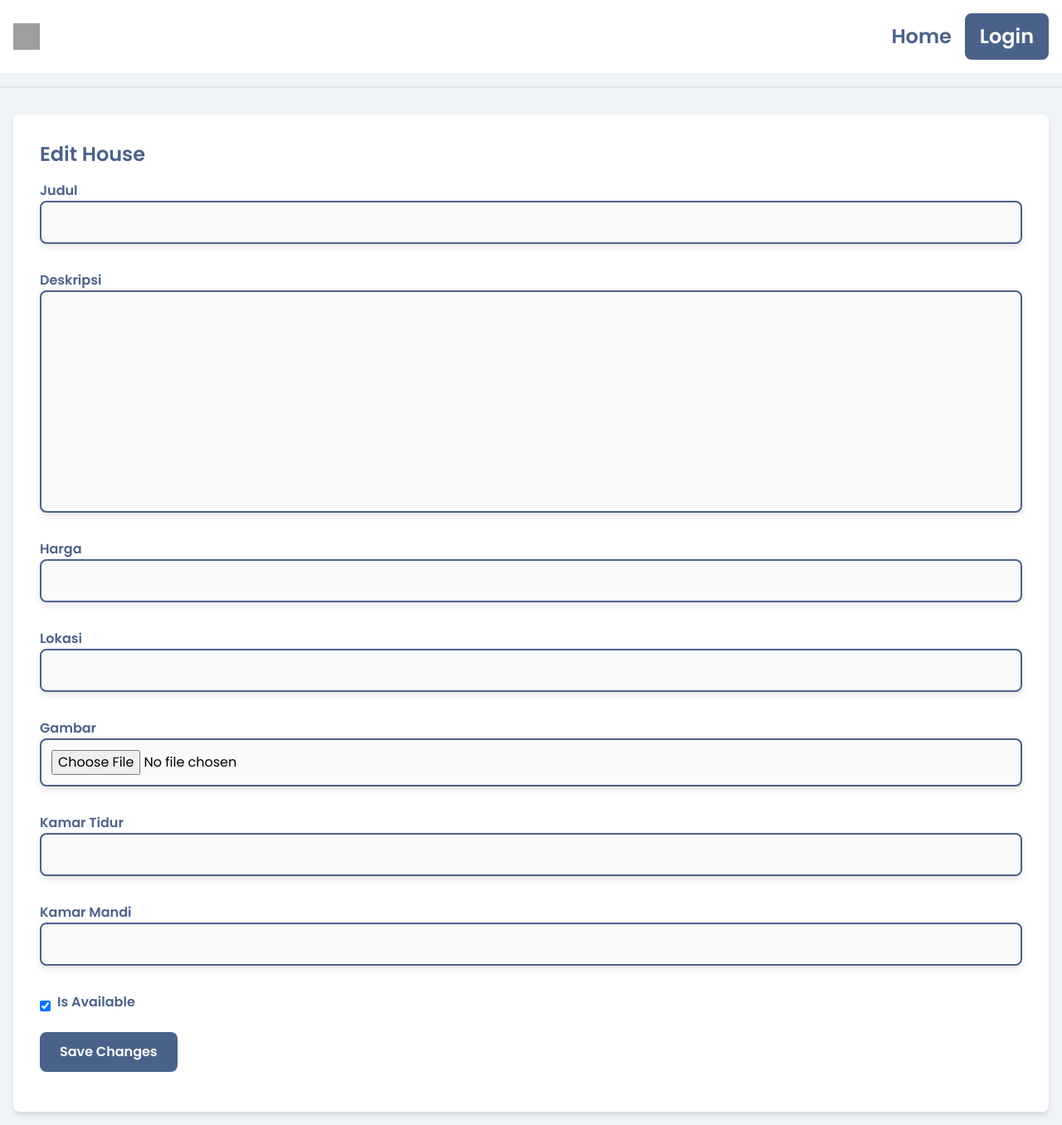
After one commit to PBP24-D01/HouseHunt, a Django app: template rumah/templates/house_edit.html in a window 1280 px wide. The commit adds this page. Shown: the whole page at 83% size. Run offline with Django 5.2, Linux system fonts and the light colour scheme; the template is opened without the code that fills it: values that come from a table or form of the project are taken from there, others are empty; grey boxes are pictures that could not be loaded.

Commit message:
feat: added house edit page

```diff
--- /dev/null
+++ b/rumah/templates/house_edit.html
@@ -0,0 +1,149 @@
+<!DOCTYPE html>
+{% load static %}
+{% load custom_filters %}
+{% include 'navbar.html' %}
+<html lang="en">
+<head>
+    <meta charset="UTF-8">
+    <meta name="viewport" content="width=device-width, initial-scale=1.0">
+    <title>Edit House</title>
+    <link rel="stylesheet" href="https://cdnjs.cloudflare.com/ajax/libs/tailwindcss/2.2.19/tailwind.min.css">
+    <script src="https://code.jquery.com/jquery-3.6.0.min.js"></script>
+    <style>
+        body {
+            font-family: 'Poppins', sans-serif;
+            background-color: #f0f4f8;
+        }
+        .form-container {
+            background-color: white;
+            padding: 2rem;
+            border-radius: 8px;
+            box-shadow: 0 4px 6px rgba(0, 0, 0, 0.1);
+        }
+        .form-title {
+            color: #4A628A;
+        }
+        .form-button {
+            background-color: #4A628A;
+            color: white;
+            padding: 0.75rem 1.5rem;
+            border-radius: 8px;
+            border: none;
+            font-weight: bold;
+            cursor: pointer;
+            transition: background-color 0.3s ease;
+        }
+        .form-button:hover {
+            background-color: #365486;
+        }
+        .form-messages {
+            margin-top: 1rem;
+        }
+        .form-input {
+            width: 100%;
+            padding: 0.75rem;
+            margin-bottom: 1rem;
+            border: 2px solid #4A628A;
+            border-radius: 8px;
+            background-color: #f9fafb;
+            transition: border-color 0.3s ease, box-shadow 0.3s ease;
+            box-shadow: 0 4px 8px rgba(0, 0, 0, 0.1);
+        }
+        .form-input:focus {
+            border-color: #365486;
+            outline: none;
+            box-shadow: 0 6px 12px rgba(0, 0, 0, 0.2);
+        }
+        .form-label {
+            margin-bottom: 0.5rem;
+            color: #4A628A;
+            font-weight: bold;
+        }
+        .form-textarea {
+            resize: none;
+            vertical-align: top;
+        }
+        .form-checkbox-container {
+            display: flex;
+            align-items: center;
+            margin-bottom: 1rem;
+        }
+        .form-checkbox {
+            margin-right: 0.5rem;
+        }
+    </style>
+</head>
+<body>
+    <div class="container mx-auto p-4">
+        <div class="form-container">
+            <h1 class="text-2xl font-bold mb-4 form-title">Edit House</h1>
+            <form id="house-form" method="post" enctype="multipart/form-data">
+                {% csrf_token %}
+                <div class="mb-4">
+                    <label for="id_judul" class="form-label">Judul</label>
+                    {{ form.judul|add_class:"form-input" }}
+                </div>
+                <div class="mb-4">
+                    <label for="id_deskripsi" class="form-label">Deskripsi</label>
+                    {{ form.deskripsi|add_class:"form-input form-textarea" }}
+                </div>
+                <div class="mb-4">
+                    <label for="id_harga" class="form-label">Harga</label>
+                    {{ form.harga|add_class:"form-input" }}
+                </div>
+                <div class="mb-4">
+                    <label for="id_lokasi" class="form-label">Lokasi</label>
+                    {{ form.lokasi|add_class:"form-input" }}
+                </div>
+                <div class="mb-4">
+                    <label for="id_gambar" class="form-label">Gambar</label>
+                    {{ form.gambar|add_class:"form-input" }}
+                </div>
+                <div class="mb-4">
+                    <label for="id_kamar_tidur" class="form-label">Kamar Tidur</label>
+                    {{ form.kamar_tidur|add_class:"form-input" }}
+                </div>
+                <div class="mb-4">
+                    <label for="id_kamar_mandi" class="form-label">Kamar Mandi</label>
+                    {{ form.kamar_mandi|add_class:"form-input" }}
+                </div>
+                <div class="form-checkbox-container">
+                    {{ form.is_available|add_class:"form-checkbox" }}
+                    <label for="id_is_available" class="form-label">Is Available</label>
+                </div>
+                <button type="submit" class="form-button">Save Changes</button>
+            </form>
+            <div id="form-messages" class="form-messages"></div>
+        </div>
+    </div>
+
+    <script>
+        $(document).ready(function() {
+            $('#house-form').on('submit', function(event) {
+                event.preventDefault();
+
+                var formData = new FormData(this);
+
+                $.ajax({
+                    url: "{% url 'houses:house_edit' house.id %}",
+                    type: "POST",
+                    data: formData,
+                    processData: false,
+                    contentType: false,
+                    headers: {
+                        'X-CSRFToken': '{{ csrf_token }}'
+                    },
+                    success: function(response) {
+                        console.log('Success:', response);
+                        $('#form-messages').html('<p class="text-green-500">House updated successfully!</p>');
+                    },
+                    error: function(xhr, errmsg, err) {
+                        console.log('Error:', xhr.responseText);
+                        $('#form-messages').html('<p class="text-red-500">An error occurred: ' + xhr.responseText + '</p>');
+                    }
+                });
+            });
+        });
+    </script>
+</body>
+</html>
--- a/rumah/urls.py
+++ b/rumah/urls.py
@@ -10,6 +10,7 @@ urlpatterns = [
     path('house/<int:house_id>/', views.house_detail, name='house_detail'),
     path('house/create/', views.house_create, name='house_create'),
     path('settings/', views.settings, name='settings'),
+    path('house/edit/<int:house_id>/', views.house_edit, name='house_edit'),
 ]
 
 if settings.DEBUG:
```
Also changed, not shown: rumah/templates/house_detail.html (+12 -1 lines), rumah/views.py (+16 -0 lines).
